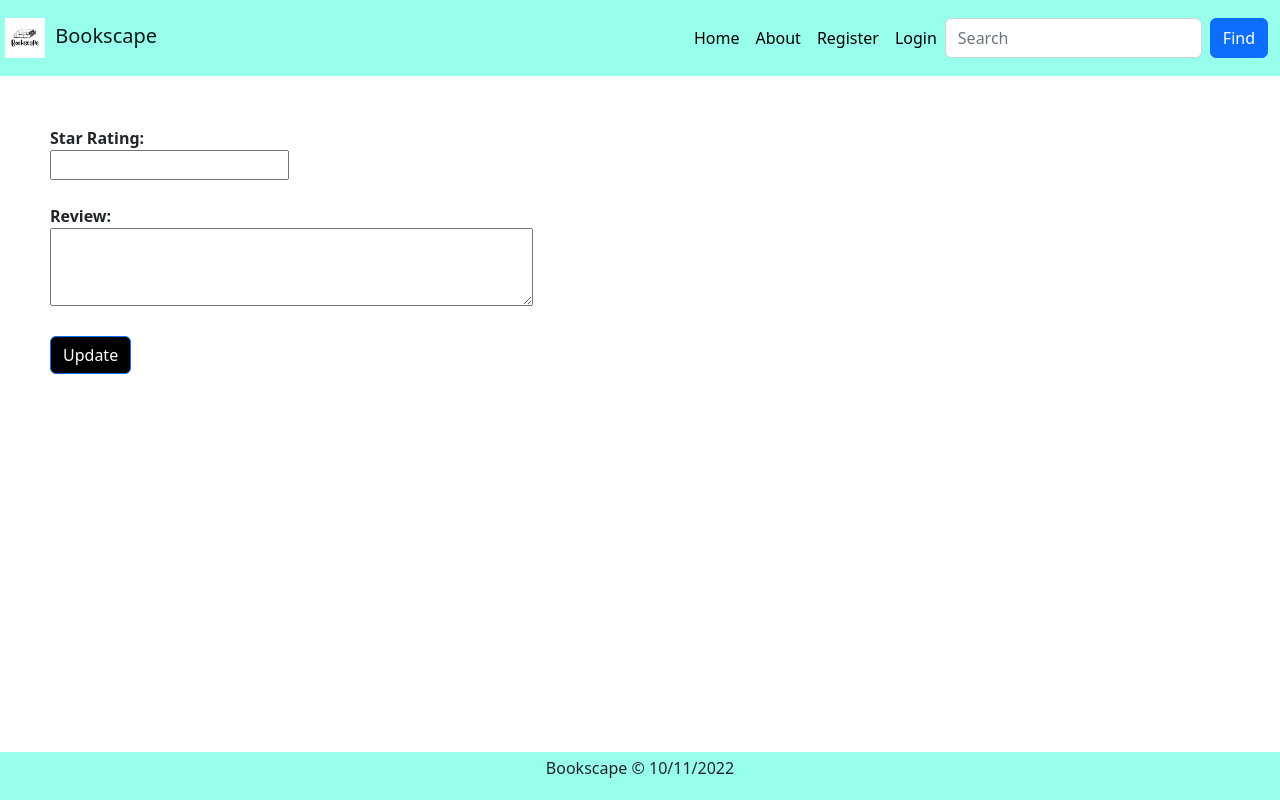
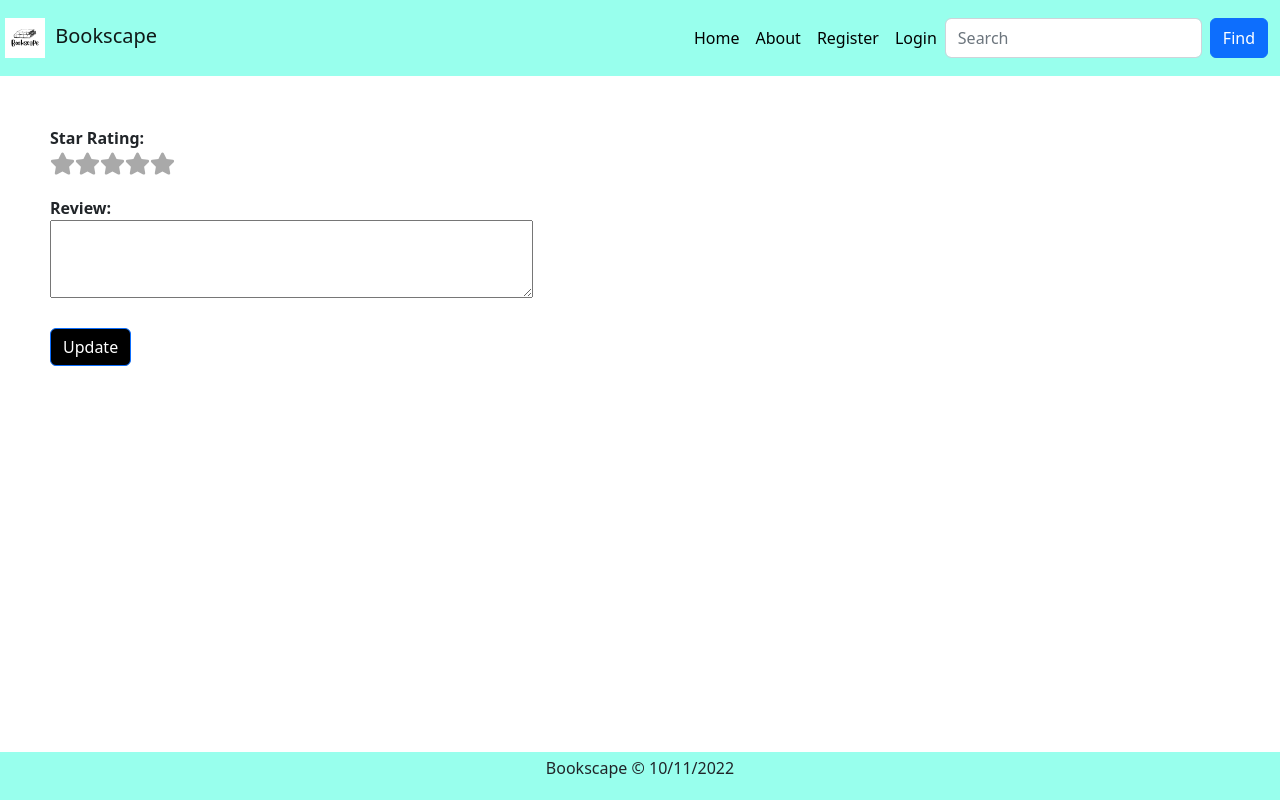
Before and after one commit to JoshLaw-04/BookScape, a React (Create React App) app: page /edit/1 in a window 1280 px wide. Built offline with nearby package versions, Linux system fonts and the light colour scheme; no server answers.

Commit message:
added star icon in EditReview component

```diff
--- a/src/components/EditReview.js
+++ b/src/components/EditReview.js
@@ -2,6 +2,7 @@ import { useContext, useEffect, useState } from "react";
 import { Button } from "react-bootstrap";
 import { useNavigate, useParams } from "react-router-dom";
 import ReviewContext from "../contexts/ReviewsContext";
+import { FaStar } from 'react-icons/fa';
 
 
 function EditReview() {
@@ -15,6 +16,9 @@ function EditReview() {
         starRating: "",
         userId: getReview.userId
     })
+
+    const [ rating, setRating ] = useState(null);
+    const [ hover, setHover ] = useState(null);
 
     useEffect(() => {
         async function fetch() {
@@ -52,7 +56,29 @@ function EditReview() {
                 <div>
                     <form onSubmit={handleSubmit} style={{paddingLeft: '50px', paddingTop: '50px'}}>
                         <span style={{fontWeight: 'bold'}}>Star Rating:</span><br/>
-                        <input type="text" name="starRating" value={editThisReview.starRating} onChange={handleChange} /><br/><br/>
+                        <div className="d-flex w-100 justify-content-start">
+                            {[...Array(5)].map((star, i) => {
+                                const ratingValue = i + 1;
+                                    return (
+                                        <label key={ratingValue} style={{paddingBottom: '20px'}}>
+                                            <input
+                                                className='starRadio'
+                                                type="radio"
+                                                name="rating"
+                                                value={ ratingValue }
+                                                onClick={ () => setRating(ratingValue) && handleChange}
+                                            />
+                                            <FaStar
+                                                className='star'
+                                                color={ ratingValue <= (hover || rating) ? '#ffc107' : '#A9A9A9' }
+                                                size={25}
+                                                onMouseEnter={ () => setHover(ratingValue) }
+                                                onMouseLeave={ () => setEditThisReview({...editThisReview, starRating: ratingValue}) }
+                                            />
+                                        </label>
+                                    );
+                            })}
+                        </div>
                         <span style={{fontWeight: 'bold'}}>Review:</span><br/>
                         <textarea type="text" name="comment" rows={3} cols={50} value={editThisReview.comment} onChange={handleChange} />
                         <br></br><br></br>
```
